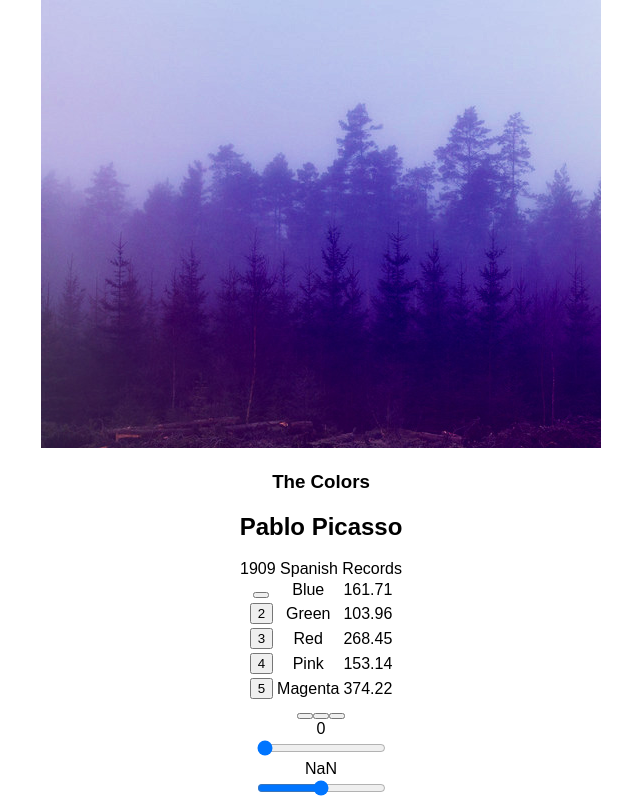
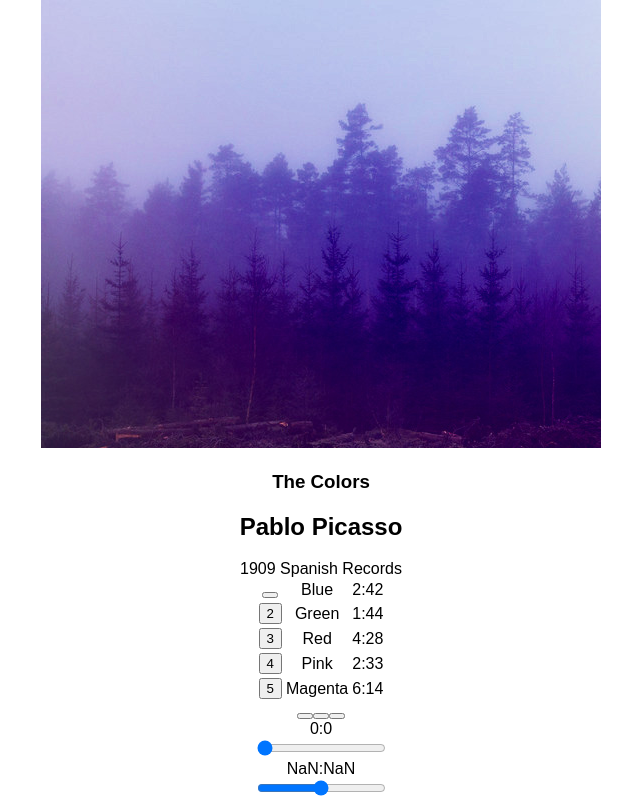
Before and after one commit to cliftonwferguson/bloc-jams-react, a React (Create React App) app: page /album/the-colors in a window 1280 px wide. Shown: the part 210-1010 px from the top of the page, without its empty margins (319-959 px from the left). Built offline with nearby package versions, Linux system fonts and the light colour scheme; some icons are missing.

Commit message:
completed assignment

```diff
--- a/src/components/Album.js
+++ b/src/components/Album.js
@@ -105,7 +105,7 @@ class Album extends Component {
 
      formatTime(time) {
        var minutes = Math.floor(time / 60);
-       var seconds = time - minutes * 60;
+       var seconds = Math.round(time - minutes * 60);
        return minutes + ":" + seconds
       }
 
@@ -143,7 +143,7 @@ class Album extends Component {
              </td>
 
                 <td className="song-title-row">{song.title}</td>
-                <td className="song-duration-row">{song.duration}</td>
+                <td className="song-duration-row">{this.formatTime(song.duration)}</td>
               </tr>
             )}
 
--- a/src/components/PlayerBar.js
+++ b/src/components/PlayerBar.js
@@ -16,7 +16,7 @@ class PlayerBar extends Component {
           </button>
         </section>
         <section id="time-control">
-        <div className="current-time">{this.props.currentTime}</div>
+        <div className="current-time">{this.props.formatTime(this.props.currentTime)}</div>
         <input
           type="range"
           className="seek-bar"
@@ -26,7 +26,7 @@ class PlayerBar extends Component {
           step="0.01"
           onChange={this.props.handleTimeChange}
           />
-          <div className="total-time">{this.props.duration}</div>
+          <div className="total-time">{this.props.formatTime(this.props.duration)}</div>
         </section>
         <section id="volume-control">
            <div className="icon ion-volume-low"></div>
```
